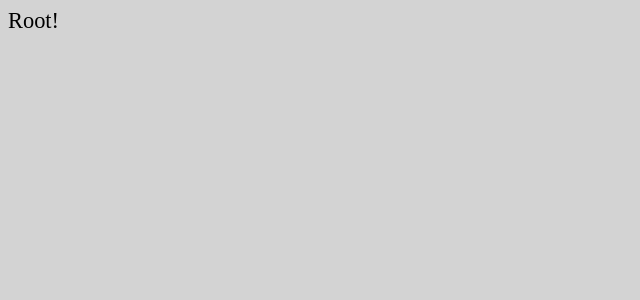
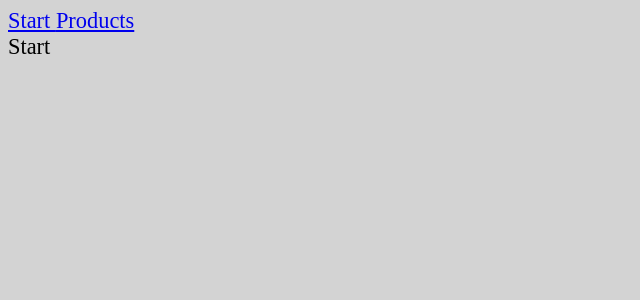
Before and after one commit to folkuni-f22-react/08-routing-example, a React (Vite) app: page / in a window 1280 px wide. Shown: the top 300 px of the page, without its empty margins (0-640 px from the left). Built offline with nearby package versions, Linux system fonts and the light colour scheme.

Commit message:
Two routes

```diff
--- /dev/null
+++ b/src/routes/Products.jsx
@@ -0,0 +1,7 @@
+const Products = () => (
+	<section>
+		Products
+	</section>
+)
+
+export default Products
--- a/src/routes/Root.jsx
+++ b/src/routes/Root.jsx
@@ -1,8 +1,14 @@
-
+import { Outlet, Link } from 'react-router-dom'
 
 const Root = () => (
 	<div>
-		Root!
+		<header>
+			<Link to="/"> Start </Link>
+			<Link to="/products"> Products </Link>
+		</header>
+		<main>
+			<Outlet />
+		</main>
 	</div>
 )
 
--- /dev/null
+++ b/src/routes/Start.jsx
@@ -0,0 +1,6 @@
+const Start = () => (
+	<section>
+		Start
+	</section>
+)
+export default Start
```
Also changed, not shown: src/main.jsx (+14 -1 lines).
